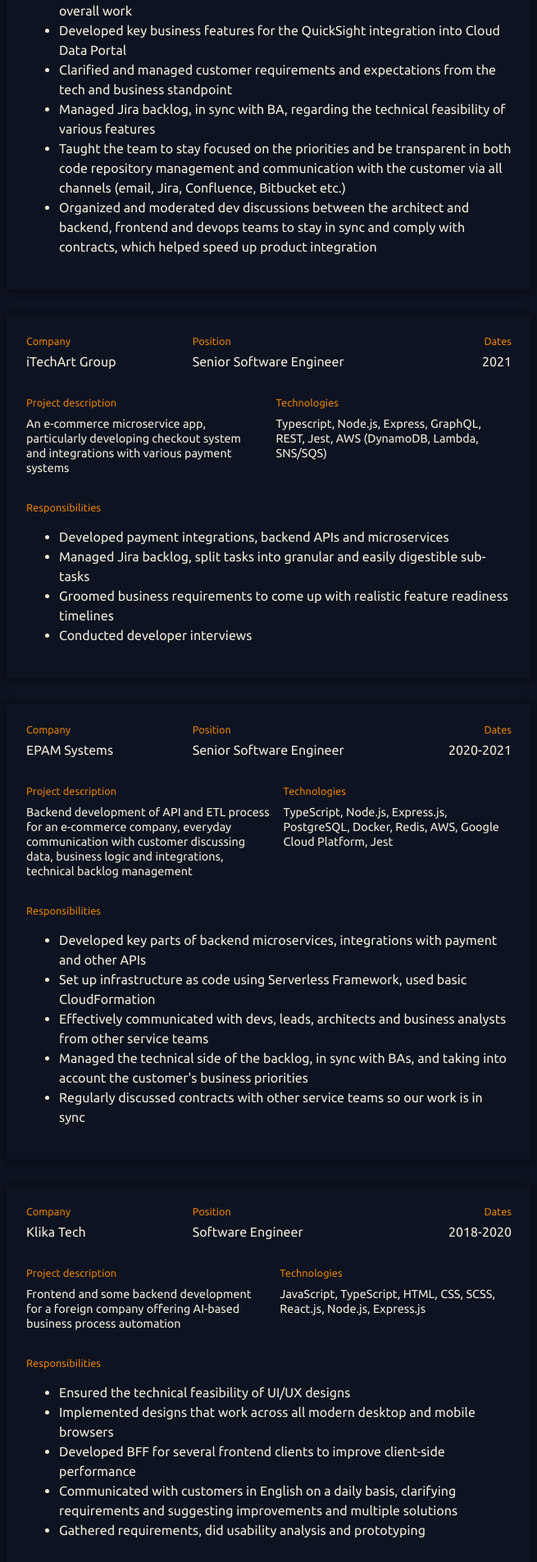
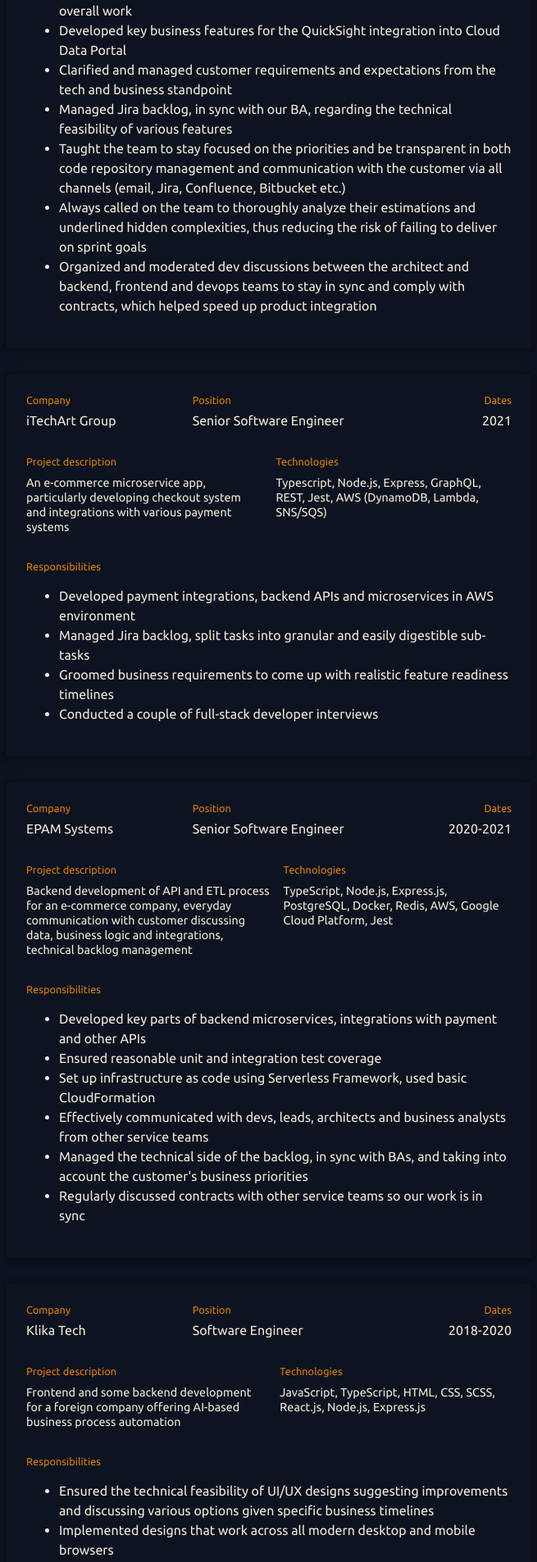
Before and after one commit to ikushlianski/ilya-online-nextjs, a Next.js app: page /experience in a window 1280 px wide. Shown: the part 767-2673 px from the top of the page at 82% size, without its empty margins (312-967 px from the left). Built offline with nearby package versions, Linux system fonts and the light colour scheme.

Commit message:
Add details to previous experience
Signed-off-by: Ilya Kushlianski <kushliansky@gmail.com>

```diff
--- a/src/pages/experience/index.js
+++ b/src/pages/experience/index.js
@@ -32,7 +32,7 @@
         <Card>
           <ExperienceCard
             company={'Star Global / SourceTER'}
-            position={'Senior Software Engineer / Team Lead'}
+            position={'Senior Software Engineer/Team Lead'}
             dates={'2022'}
             projectDescription={
               'An existing portal allows providers to intake and process anonymized data from various sources and for consumers to build use cases on top of that data. Our goal is to extend the existing portal with tooling for data processing, analysis and exploration in an easy and user-friendly way'
@@ -44,8 +44,9 @@
               'Led a team of three frontend developers, prioritized tasks and organized overall work',
               'Developed key business features for the QuickSight integration into Cloud Data Portal',
               'Clarified and managed customer requirements and expectations from the tech and business standpoint',
-              'Managed Jira backlog, in sync with BA, regarding the technical feasibility of various features',
+              'Managed Jira backlog, in sync with our BA, regarding the technical feasibility of various features',
               'Taught the team to stay focused on the priorities and be transparent in both code repository management and communication with the customer via all channels (email, Jira, Confluence, Bitbucket etc.)',
+              'Always called on the team to thoroughly analyze their estimations and underlined hidden complexities, thus reducing the risk of failing to deliver on sprint goals',
               'Organized and moderated dev discussions between the architect and backend, frontend and devops teams to stay in sync and comply with contracts, which helped speed up product integration',
             ]}
           />
@@ -63,10 +64,10 @@
               'Typescript, Node.js, Express, GraphQL, REST, Jest, AWS (DynamoDB, Lambda, SNS/SQS)'
             }
             responsibilities={[
-              'Developed payment integrations, backend APIs and microservices',
+              'Developed payment integrations, backend APIs and microservices in AWS environment',
               'Managed Jira backlog, split tasks into granular and easily digestible sub-tasks',
               'Groomed business requirements to come up with realistic feature readiness timelines',
-              'Conducted developer interviews',
+              'Conducted a couple of full-stack developer interviews',
             ]}
           />
         </Card>
@@ -84,6 +85,7 @@
             }
             responsibilities={[
               'Developed key parts of backend microservices, integrations with payment and other APIs',
+              'Ensured reasonable unit and integration test coverage',
               'Set up infrastructure as code using Serverless Framework, used basic CloudFormation',
               'Effectively communicated with devs, leads, architects and business analysts from other service teams',
               "Managed the technical side of the backlog, in sync with BAs, and taking into account the customer's business priorities",
@@ -104,10 +106,10 @@
               'JavaScript, TypeScript, HTML, CSS, SCSS, React.js, Node.js, Express.js'
             }
             responsibilities={[
-              'Ensured the technical feasibility of UI/UX designs',
+              'Ensured the technical feasibility of UI/UX designs suggesting improvements and discussing various options given specific business timelines',
               'Implemented designs that work across all modern desktop and mobile browsers',
-              'Developed BFF for several frontend clients to improve client-side performance',
-              'Communicated with customers in English on a daily basis, clarifying requirements and suggesting improvements and multiple solutions',
+              'Developed an Express-based backend-for-frontend solution for several frontend clients to aggregate data for the UI layer and thus improve client-side performance',
+              'Communicated with customers in English on a daily basis, clarifying requirements, splitting tasks into more granular ones for the team to take into sprints',
               'Gathered requirements, did usability analysis and prototyping',
             ]}
           />
```
